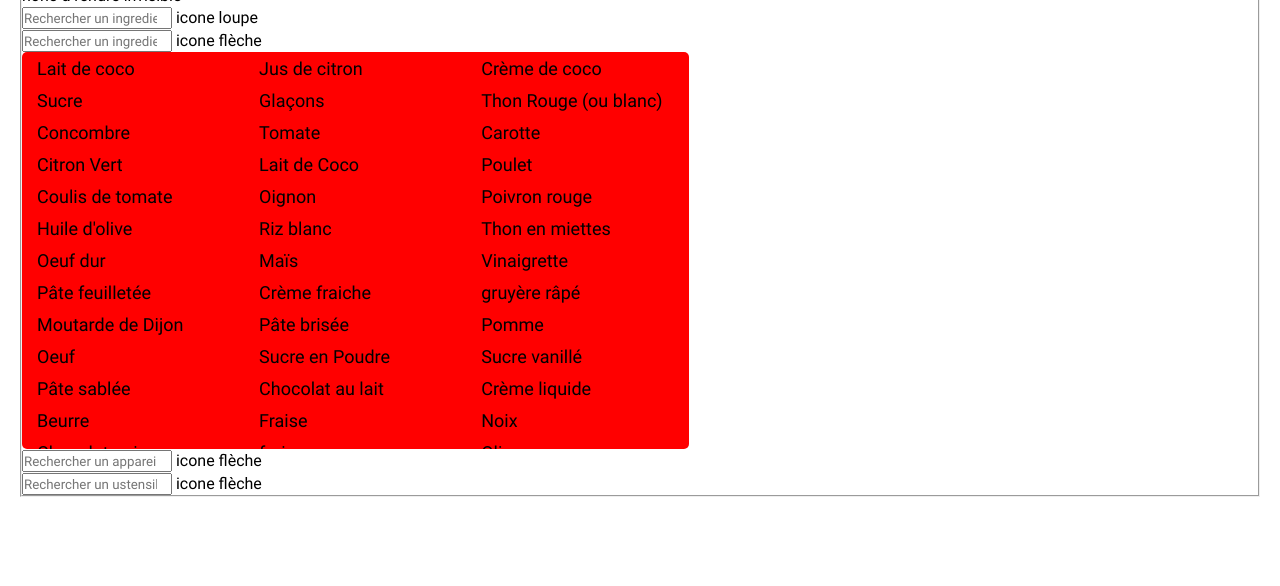
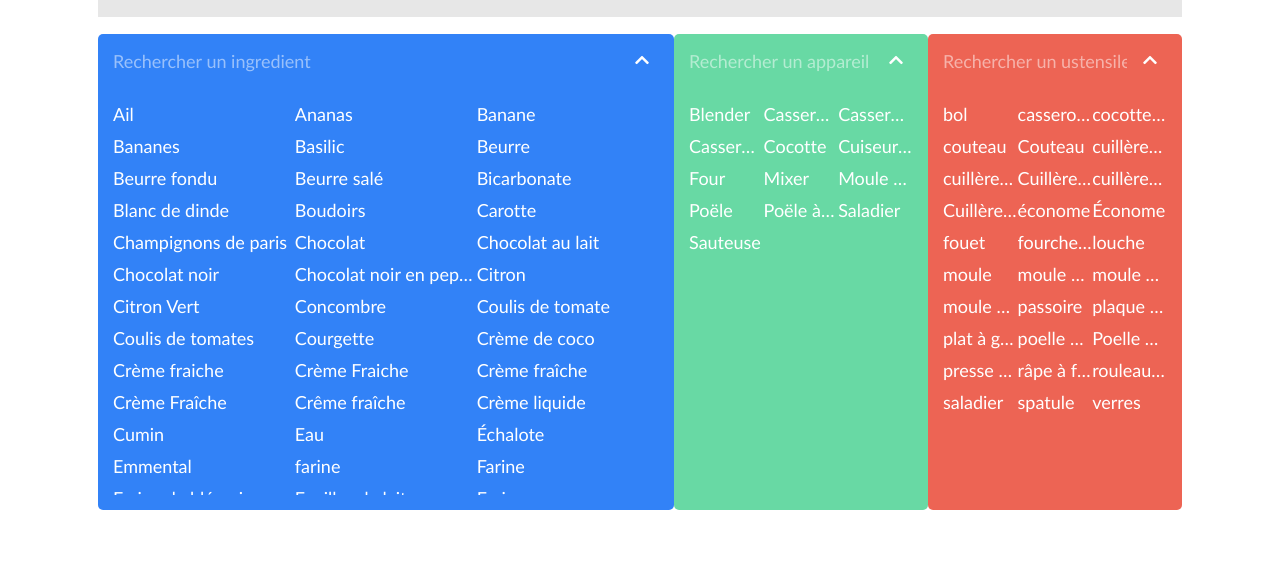
Before and after one commit to Roxanne2904/VietteRoxanne_7_23122020, a website: page index.html in a window 1280 px wide. Shown: the part 214-800 px from the top of the page. Drawn offline with Linux system fonts and the light colour scheme.

Commit message:
mis en place des données dynamiques des listes inputs

```diff
--- a/index.html
+++ b/index.html
@@ -43,61 +43,69 @@
             <label
               for="generalSearch"
               class="form__fieldset__bgdMain__labelMain"
-              >icone loupe</label
-            >
+              ><i class="fas fa-search"></i
+            ></label>
           </div>
           <!--LES INPUTS INDIVIDUELS -->
+          <div class="form__fieldset__bgd">
             <!-- INGREDIENTS -->
-          <div class="form__fieldset__bgd">
-            <div class="form__fieldset__bgd__content">
+            <div class="form__fieldset__bgd__content1">
+              <div class="form__fieldset__bgd__content__inputsBgd">
                 <input
                   type="search"
                   id="ingredients"
-                class="form__fieldset__bgd__content__inputs"
+                  class="form__fieldset__bgd__content__inputsBgd__inputs1"
                   name="ingredients"
                   placeholder="Rechercher un ingredient"
                 />
                 <label
                   for="ingredients"
-                class="form__fieldset__bgd__content__labels"
-                >icone flèche</label
-              >
+                  class="form__fieldset__bgd__content__inputsBgd__labels"
+                  ><i class="fas fa-chevron-up"></i
+                ></label>
+              </div>
               <ul
                 class="form__fieldset__bgd__content__ul"
                 id="ingredients__ul"
               ></ul>
             </div>
             <!-- APPAREIL -->
-            <div class="form__fieldset____bgd__content">
+            <div class="form__fieldset__bgd__content2">
+              <div class="form__fieldset__bgd__content__inputsBgd">
                 <input
                   type="search"
                   id="appareil"
-                class="form__fieldset__bgd__content__inputs"
+                  class="form__fieldset__bgd__content__inputsBgd__inputs2"
                   name="appareil"
                   placeholder="Rechercher un appareil"
                 />
-              <label for="appareil" class="form__fieldset__bgd__content__labels"
-                >icone flèche</label
-              >
+                <label
+                  for="appareil"
+                  class="form__fieldset__bgd__content__inputsBgd__labels"
+                  ><i class="fas fa-chevron-up"></i
+                ></label>
+              </div>
               <ul
                 class="form__fieldset__bgd__content__ul"
                 id="appareil__ul"
               ></ul>
             </div>
             <!-- USTENSILES -->
-            <div class="form__fieldset__bgd__content">
+            <div class="form__fieldset__bgd__content3">
+              <div class="form__fieldset__bgd__content__inputsBgd">
                 <input
                   type="search"
                   id="ustensiles"
-                class="form__fieldset__bgd__content__inputs"
+                  class="form__fieldset__bgd__content__inputsBgd__inputs3"
                   name="ustensiles"
                   placeholder="Rechercher un ustensiles"
                 />
                 <label
                   for="ustensiles"
-                class="form__fieldset__bgd__content__labels"
-                >icone flèche</label
-              >
+                  class="form__fieldset__bgd__content__inputsBgd__labels"
+                  ><i class="fas fa-chevron-up"></i
+                ></label>
+              </div>
               <ul
                 class="form__fieldset__bgd__content__ul"
                 id="ustensiles__ul"
--- a/index.js
+++ b/index.js
@@ -24,21 +24,48 @@ const showDatasIntoInputs = async ()=> {
     await fetchDatas();
     // ----------------
     let dataIngredients;
+    let dataAppareils;
+    let dataUstensiles;
+    // ----------------
     let uniqueDataIngredients;
+    let uniqueDataAppareils;
+    let uniqueDataUstensiles;
+    // ----------------
     const ingredientsUl = document.getElementById("ingredients__ul");
+    const appareilsUl = document.getElementById("appareil__ul");
+    const ustensilesUl = document.getElementById("ustensiles__ul");
     // ----------------
     dataIngredients = datas.recipes.map((data)=>{
         return data.ingredients.map((ingredient)=>{
-            return ingredient.ingredient
-        })
-    }).flat();
+            return ingredient.ingredient;
+        });
+    })
+    .flat()
+    .sort((a, b) => a.localeCompare(b, "fr", {ignorePunctuation: true}));
+    // ----------------
+    dataAppareils = datas.recipes.map((data)=>{
+         return data.appliance;
+    }).sort();
+    // ----------------
+    dataUstensiles = datas.recipes.map((data)=>{
+        return data.ustensils;
+    })
+    .flat()
+    .sort((a, b) => a.localeCompare(b, "fr", {ignorePunctuation: true}));
     // ----------------
    uniqueDataIngredients = Array.from(new Set(dataIngredients));
-
+   uniqueDataAppareils = Array.from(new Set(dataAppareils));
+   uniqueDataUstensiles = Array.from(new Set(dataUstensiles));
+    // ----------------
    ingredientsUl.innerHTML = uniqueDataIngredients.map((ingredient)=>{
-     return `<li class="form__fieldset__bgd__content__ul__li">${ingredient}</li>`
+     return `<li class="form__fieldset__bgd__content__ul__li">${ingredient}</li>`;
    }).join("");
-
+   appareilsUl.innerHTML = uniqueDataAppareils.map((appareil)=>{
+    return `<li class="form__fieldset__bgd__content__ul__li">${appareil}</li>`;
+  }).join("");
+  ustensilesUl.innerHTML = uniqueDataUstensiles.map((ustensil)=>{
+    return `<li class="form__fieldset__bgd__content__ul__li">${ustensil}</li>`;
+  }).join("");
 };
 
 
--- a/sass/base/_base.scss
+++ b/sass/base/_base.scss
@@ -2,6 +2,13 @@
   font-family: "robotoregular";
   src: url(".././font/roboto-regular-webfont.woff2") format("woff2"),
     url(".././font/roboto-regular-webfont.woff") format("woff");
+  font-weight: normal;
+  font-style: normal;
+}
+@font-face {
+  font-family: "latoregular";
+  src: url(".././font/lato-regular-webfont.woff2") format("woff2"),
+    url(".././font/lato-regular-webfont.woff") format("woff");
   font-weight: normal;
   font-style: normal;
 }
@@ -12,11 +19,11 @@
   margin: 0;
   width: auto;
   font-weight: 100;
-  font-family: "robotoregular";
+  font-family: "latoregular";
 }
 
 html {
   scroll-behavior: smooth;
   transition: 1s ease;
-  margin: 20px;
+  margin: 42px 98px;
 }
--- a/sass/components/_blockInputs.scss
+++ b/sass/components/_blockInputs.scss
@@ -1,28 +1,49 @@
 .form {
   &__fieldset {
+    border: none;
     &__legend {
+      opacity: 0;
     }
     &__bgdMain {
+      display: flex;
+      justify-content: space-between;
+      padding: 15px;
+      background-color: $colorGrey;
+      margin: 0 0 17px;
+      border: $radiusBlock;
+      &__inputMain {
+        width: 95%;
+        font-size: 1.125rem;
+        border: none;
+        background-color: $colorGrey;
+        &:focus {
+          outline: none;
+        }
+      }
+      &__labelMain {
+        font-size: 2rem;
+        padding: 0 7px;
+      }
     }
     &__bgd {
+      display: flex;
       &__content {
-        &__inputs {
-        }
-        &__labels {
+        @include loopForEachBlockListInputs($loopColorBlockList);
+        &__inputsBgd {
+          display: flex;
+          justify-content: space-between;
+          padding: 0 10px 25px 0;
+          &__inputs {
+            @include loopForEachInputs($loopColorBlockList);
+          }
+          // &__labels {
+          // }
         }
         &__ul {
-          display: flex;
-          flex-wrap: wrap;
-          overflow: scroll;
-          max-height: 397px;
-          max-width: 667px;
-          list-style-type: none;
-          font-size: 1.125rem;
-          background: red;
-          border-radius: 5px;
+          @include blockListInputs;
           &__li {
             width: 33.3%;
-            padding: 4px 15px;
+            padding: 4px 0;
             white-space: nowrap;
             overflow: hidden;
             text-overflow: ellipsis;
--- a/sass/pages/index.scss
+++ b/sass/pages/index.scss
@@ -1,4 +1,7 @@
 .headerIndex {
   display: flex;
   justify-content: center;
+  &__logo {
+    width: 268px;
+  }
 }
--- a/sass/utils/_mixins.scss
+++ b/sass/utils/_mixins.scss
@@ -0,0 +1,41 @@
+// BLOCK LIST INPUTS
+@mixin blockListInputs {
+  display: flex;
+  flex-wrap: wrap;
+  max-height: 397px;
+  max-width: 100%;
+  overflow: auto;
+  list-style-type: none;
+  font-size: 1.125rem;
+}
+
+// LOOP FOR EACH CONTENT LIST INPUTS
+@mixin loopForEachBlockListInputs($map) {
+  @each $keys, $values in $map {
+    &#{$keys} {
+      max-width: 667px;
+      border-radius: $radiusBlock;
+      background-color: map-get($values, color);
+      padding: 15px;
+      color: white;
+    }
+  }
+}
+// LOOP FOR EACH INPUTS LIST
+@mixin loopForEachInputs($map) {
+  @each $keys, $values in $map {
+    &#{$keys} {
+      min-width: 86.5%;
+      background-color: map-get($values, color);
+      border: none;
+      font-size: 1.125rem;
+      &::placeholder {
+        color: white;
+        opacity: 0.5;
+      }
+      &:focus {
+        outline: 0;
+      }
+    }
+  }
+}
--- a/sass/utils/_variables.scss
+++ b/sass/utils/_variables.scss
@@ -0,0 +1,19 @@
+// COLOR
+$colorPrimary: #3282f7;
+$colorSecondary: #68d9a4;
+$colorTertiary: #ed6454;
+$colorGrey: #e7e7e7;
+// RADIUS
+$radiusBlock: 5px;
+// BOUCLES
+$loopColorBlockList: (
+  1: (
+    color: $colorPrimary,
+  ),
+  2: (
+    color: $colorSecondary,
+  ),
+  3: (
+    color: $colorTertiary,
+  ),
+);
```
Also changed, not shown: css/style.css, font/lato-regular-webfont.woff (added), font/lato-regular-webfont.woff2 (added), 1 other file. Lines whose indentation alone changed are shown as unchanged.
